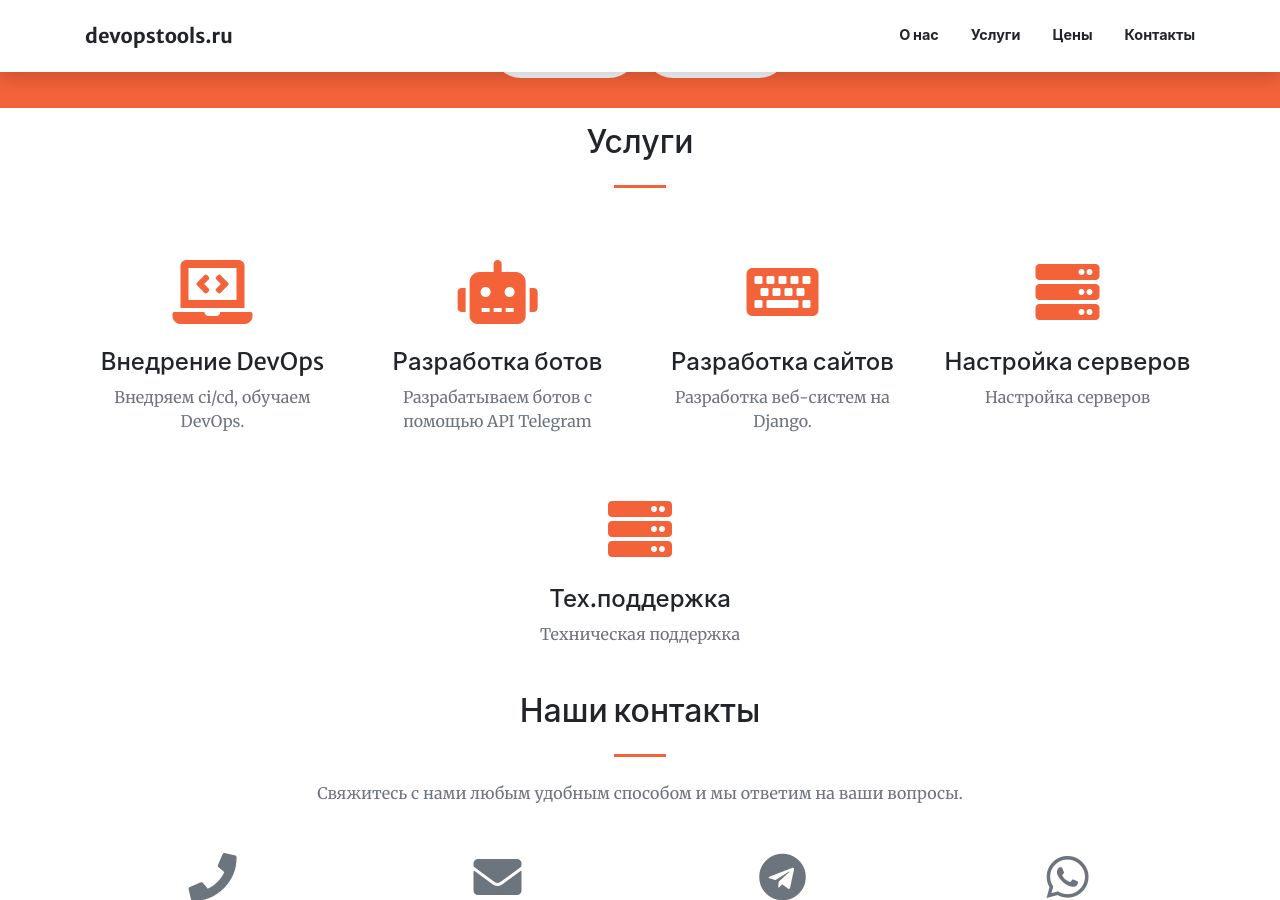
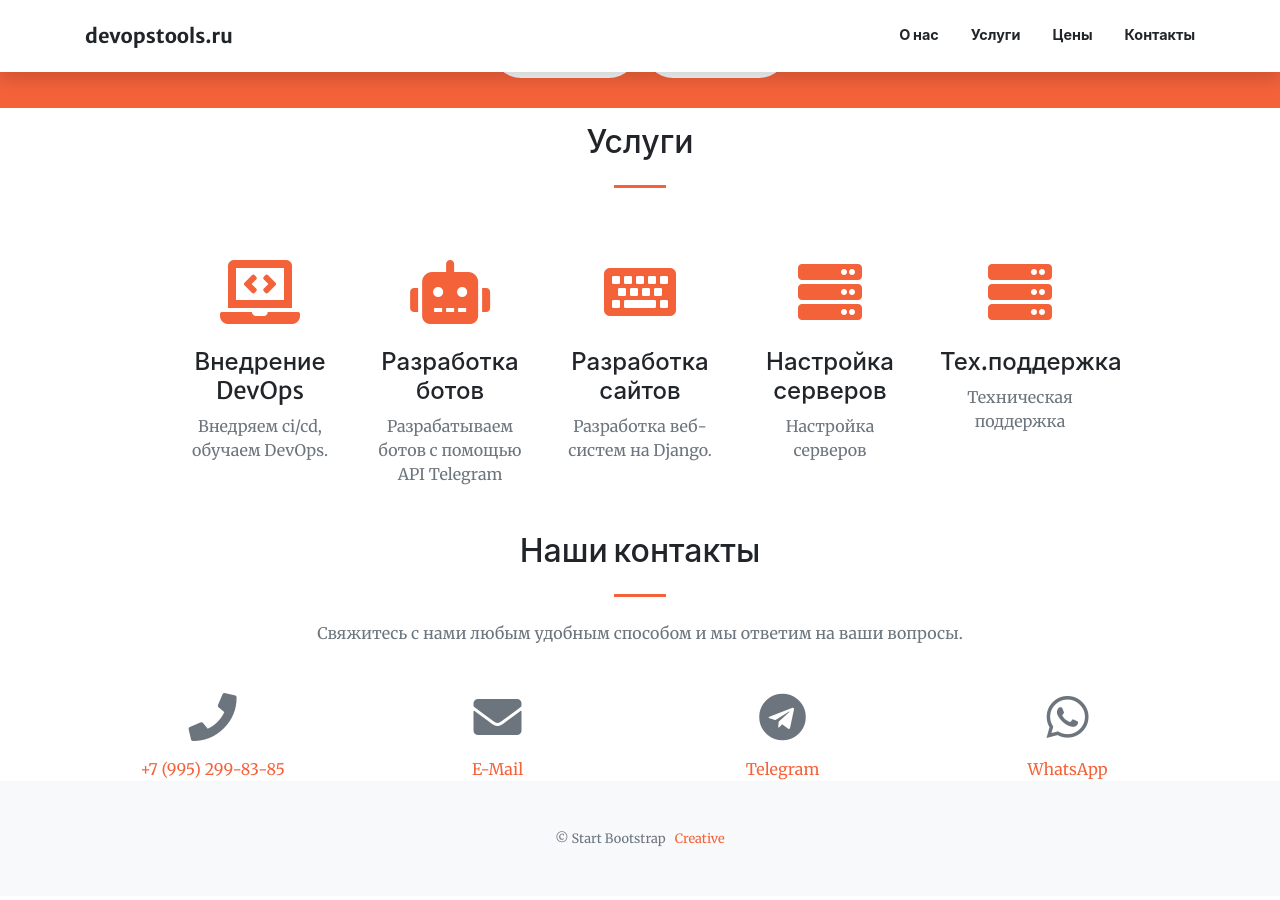
Before and after one commit to hacker342/devopstools.guthub.io, a Jekyll site: the page built from index.md, in a window 1280 px wide and 900 px high, scrolled down 1089 px. Built offline with Jekyll 4.4.1, drawn with Linux system fonts in a browser that asks for light colours; nearby versions of some CDN libraries.

Commit message:
change cols

```diff
--- a/_includes/services.html
+++ b/_includes/services.html
@@ -5,8 +5,8 @@
     <div class="row justify-content-center">
       <!-- {#% assign cols = section.services.size | at_most: 4 %#} -->
       {% assign cols = section.services.size %}
-      {% if cols > 4 %}
-        {% assign cols = 4 %}
+      {% if cols > 6 %}
+        {% assign cols = 6 %}
       {% endif %}
 
       {% assign colsL = 12 | divided_by: cols %}
```
